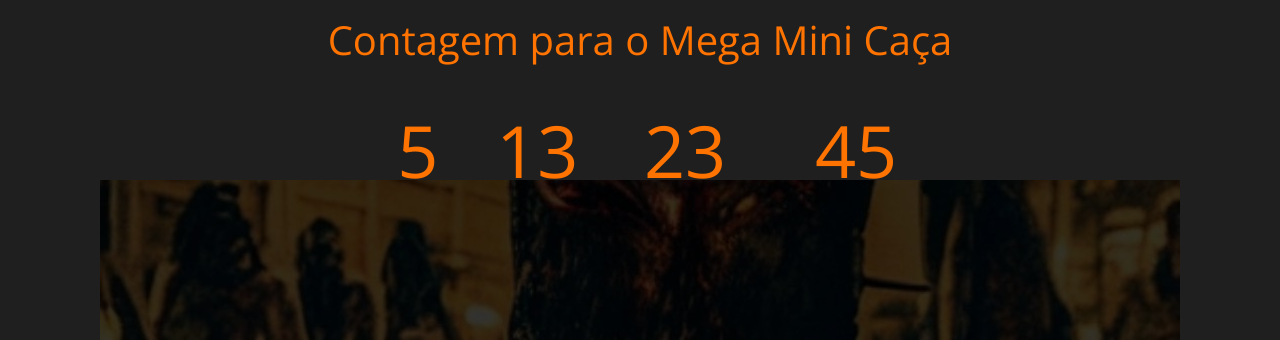
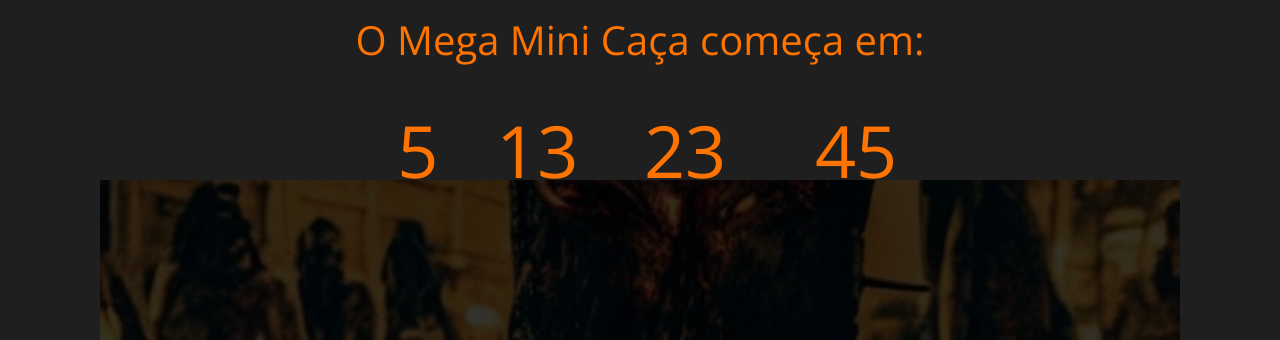
Before and after one commit to RosenfasBot/Site, a Django app: page / in a window 1280 px wide. Shown: the part 82-422 px from the top of the page. Run offline with Django 3.2, Linux system fonts and the light colour scheme; data comes from the database, SQL or seed files in the repository; data that the repository does not hold is empty; some libraries are stand-ins or nearby versions.

Commit message:
Fix wording

```diff
--- a/gauleses/templates/comum/pagInicial.html
+++ b/gauleses/templates/comum/pagInicial.html
@@ -94,7 +94,7 @@
 </script>
 
 <div class="containeraniversario">
-    <h1 id="headline">Contagem para o Mega Mini Caça</h1>
+    <h1 id="headline">O Mega Mini Caça começa em:</h1>
     <div id="countdown">
       <ul>
         <li class="aniversario-list"><span id="days"></span>Dias</li>
```
